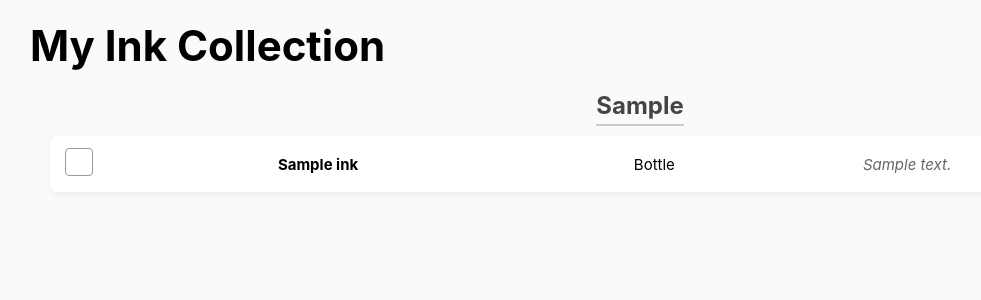
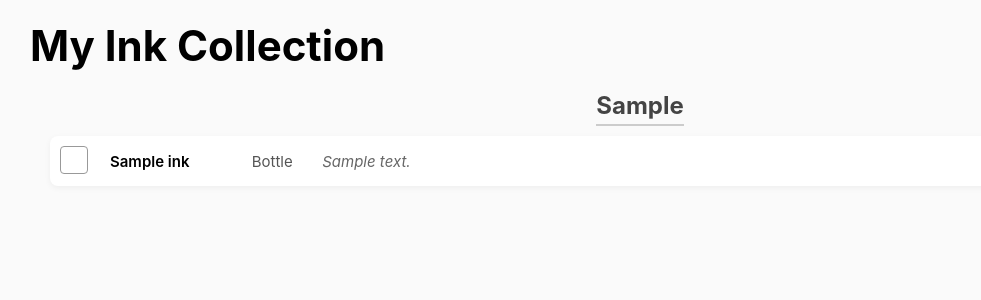
Before and after one commit to ssmlee10/pen-and-paper, a Django app: page /inks/ in a window 1280 px wide. Shown: the part 55-355 px from the top of the page, without its empty margins (0-981 px from the left). Run offline with Django 5.2, Linux system fonts and the light colour scheme; tables that the repository leaves empty hold one stand-in row (values such as "Sample post").

Commit message:
update styling on ink index

```diff
--- a/main_app/static/css/inks/ink-index.css
+++ b/main_app/static/css/inks/ink-index.css
@@ -68,8 +68,9 @@ h2 {
 }
 
 .ink-table {
+  display: grid;
+  grid-template-columns: 1fr;
   width: 100%;
-  border-collapse: collapse;
   margin-bottom: 25px;
   background-color: #fff;
   border-radius: 8px;
@@ -77,8 +78,37 @@ h2 {
   box-shadow: 0 2px 6px rgba(0,0,0,0.05);
 }
 
-.ink-table tr:nth-child(even) {
-  background-color: #f9f9f9;
+.ink-row {
+  display: grid;
+  grid-template-columns: 50px 1fr 100px 8fr;
+  align-items: center;
+  border-bottom: 1px solid #eee;
+  padding: 10px;
+}
+
+.ink-row:last-child {
+  border-bottom: none;
+}
+
+.color-box {
+  display: block;
+  width: 30px;
+  height: 30px;
+  border-radius: 4px;
+  border: 1px solid #ddd;
+}
+
+.ink-name a {
+  font-weight: 600;
+  font-size: 1.5em;
+  text-decoration: none;
+  color: #333;
+}
+
+.ink-size {
+  text-align: center;
+  font-size: 1.5em;
+  color: #555;
 }
 
 .card-container h2 {
@@ -101,15 +131,9 @@ h2 {
   border-bottom: 1px solid #eee;
 }
 
-.ink-table td a {
+.ink-cell a {
   text-decoration: none;
   color: black;
-}
-
-.ink-table td {
-  padding: 12px 15px;
-  vertical-align: middle;
-  border-bottom: 1px solid #eee;
 }
 
 .color-box {
@@ -130,5 +154,5 @@ h2 {
 .notes {
   font-style: italic;
   color: #666;
-  font-size: 0.9rem;
+  font-size: 1.5em;
 }
--- a/main_app/templates/main_app/ink_list.html
+++ b/main_app/templates/main_app/ink_list.html
@@ -10,23 +10,27 @@
 {% regroup ink_list by brand as brand_list %}
   {% for brand in brand_list %}
     <h2>{{ brand.grouper }}</h2>
-    <table class="ink-table">
+   <div class="ink-table">
   {% for ink in brand.list %}
-        <tr>
-          <td>
+    <div class="ink-row">
+      <div class="ink-cell">
         <span
           class="color-box"
           style="background-color: {{ ink.hex_code }};"
         ></span>
-          </td>
-          <td class="ink-name">
+      </div>
+      <div class="ink-cell ink-name">
         <a href="{% url 'ink-detail' ink.id %}">{{ ink.name }}</a>
-          </td>
-          <td class="ink-size">{{ ink.get_size_display }}</td>
-          <td class="notes">{{ ink.notes }}</td>
-        </tr>
+      </div>
+      <div class="ink-cell ink-size">
+        {{ ink.get_size_display }}
+      </div>
+      <div class="ink-cell notes">
+        {{ ink.notes }}
+      </div>
+    </div>
   {% endfor %}
-    </table>
+</div>
   {% endfor %}
 </section>
 
```
Also changed, not shown: media/swatches/Lennon_Tool_Bar_Sesame_Oil.png (added). Lines whose indentation alone changed are shown as unchanged.
